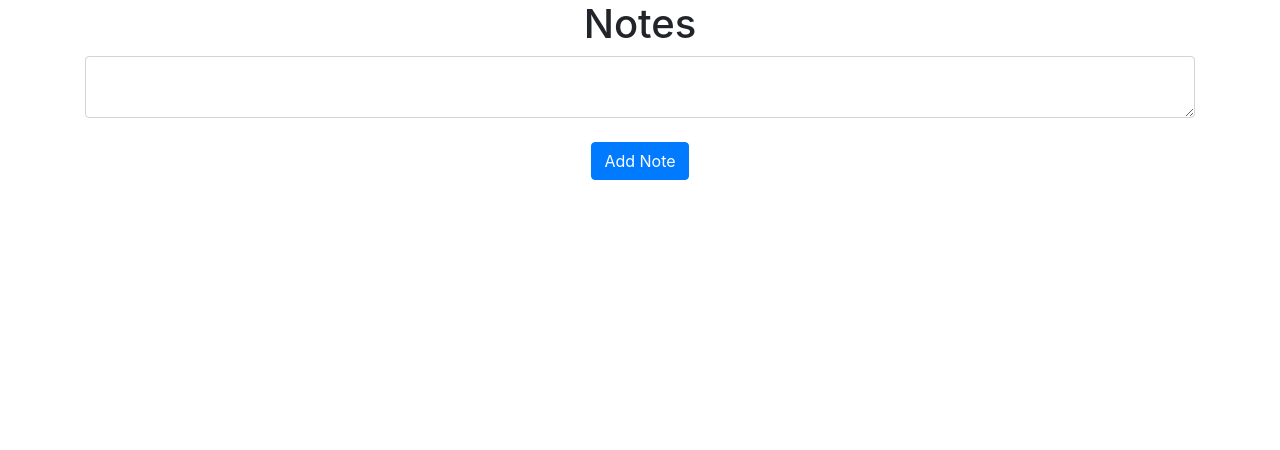
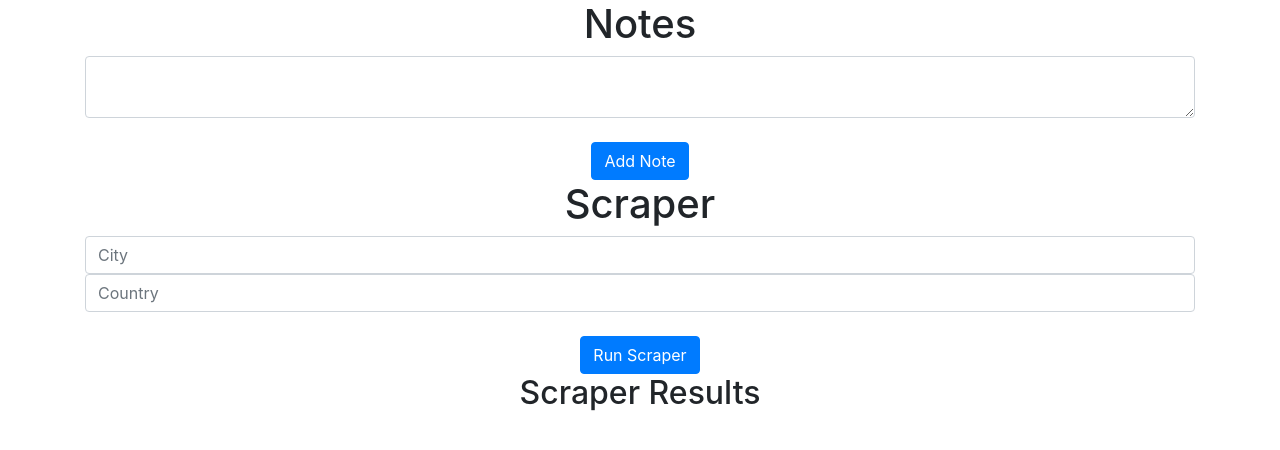
Before and after one commit to SteffenNeumann/FindmyPrize_Vercel, a Flask app: page / in a window 1280 px wide. Shown: the part 56-506 px from the top of the page. Run offline with Flask 3, Linux system fonts and the light colour scheme; a user stored in the database is signed in; some libraries are stand-ins or nearby versions.

Commit message:
improvments

```diff
--- a/website/templates/home.html
+++ b/website/templates/home.html
@@ -1,12 +1,13 @@
-{% extends "base.html" %} {% block title %}Home{% endblock %} {% block content
-%}
+{% extends "base.html" %}
+{% block title %}Home{% endblock %}
+{% block content %}
 <h1 align="center">Notes</h1>
 <ul class="list-group list-group-flush" id="notes">
-  {% for note in user.notes %}
+  {% for note in notes %}
   <li class="list-group-item">
     {{ note.data }}
     <button type="button" class="close" onClick="deleteNote({{ note.id }})">
-      <span aria-hidden="true">&times;</span>
+      <span aria-hidden="true">×</span>
     </button>
   </li>
   {% endfor %}
@@ -18,4 +19,23 @@
     <button type="submit" class="btn btn-primary">Add Note</button>
   </div>
 </form>
+
+<h1 align="center">Scraper</h1>
+<form method="POST">
+  <input type="text" name="city" placeholder="City" class="form-control">
+  <input type="text" name="country" placeholder="Country" class="form-control">
+  <br />
+  <div align="center">
+    <button type="submit" name="run_scraper" class="btn btn-primary">Run Scraper</button>
+  </div>
+</form>
+
+<h2 align="center">Scraper Results</h2>
+<ul class="list-group list-group-flush" id="scraper-results">
+  {% for result in scraper_results %}
+  <li class="list-group-item">
+    {{ result.data }}
+  </li>
+  {% endfor %}
+</ul>
 {% endblock %}
--- a/website/views.py
+++ b/website/views.py
@@ -1,8 +1,8 @@
 from flask import Blueprint, render_template, request, flash, jsonify
 from flask_login import login_required, current_user
-from .models import Note
+from .models import Note, ScraperResult
 from . import db
-import json
+from .scrapper import run_scraper
 
 views = Blueprint('views', __name__)
 
@@ -11,27 +11,39 @@ views = Blueprint('views', __name__)
 @login_required
 def home():
     if request.method == 'POST':
-        note = request.form.get('note')#Gets the note from the HTML
+        if 'note' in request.form:
+            # Existing note functionality
+            note = request.form.get('note')
+            if len(note) < 1:
+                flash('Note is too short!', category='error')
+            else:
+                new_note = Note(data=note, user_id=current_user.id)
+                db.session.add(new_note)
+                db.session.commit()
+                flash('Note added!', category='success')
+        elif 'run_scraper' in request.form:
+            # Scraper functionality
+            city = request.form.get('city')
+            country = request.form.get('country')
+            results = run_scraper(city, country)
+            for result in results:
+                new_result = ScraperResult(data=result, user_id=current_user.id)
+                db.session.add(new_result)
+            db.session.commit()
+            flash('Scraper results added!', category='success')
 
-        if len(note) < 1:
-            flash('Note is too short!', category='error')
-        else:
-            new_note = Note(data=note, user_id=current_user.id)  #providing the schema for the note
-            db.session.add(new_note) #adding the note to the database
-            db.session.commit()
-            flash('Note added!', category='success')
-
-    return render_template("home.html", user=current_user)
-
+    notes = Note.query.filter_by(user_id=current_user.id).all()
+    scraper_results = ScraperResult.query.filter_by(user_id=current_user.id).all()
+    return render_template("home.html", user=current_user, notes=notes, scraper_results=scraper_results)
 
 @views.route('/delete-note', methods=['POST'])
+
 def delete_note():
-    note = json.loads(request.data) # this function expects a JSON from the INDEX.js file
-    noteId = note['noteId']
-    note = Note.query.get(noteId)
-    if note:
-        if note.user_id == current_user.id:
-            db.session.delete(note)
-            db.session.commit()
-
-    return jsonify({})
+     note = json.loads(request.data) # this function expects a JSON from the INDEX.js file
+     noteId = note['noteId']
+     note = Note.query.get(noteId)
+     if note:
+         if note.user_id == current_user.id:
+             db.session.delete(note)
+             db.session.commit()#
+     return jsonify({})
```
Also changed, not shown: website/models.py (+10 -1 lines), website/scrapper.py (+102 -98 lines), instance/database.db.
